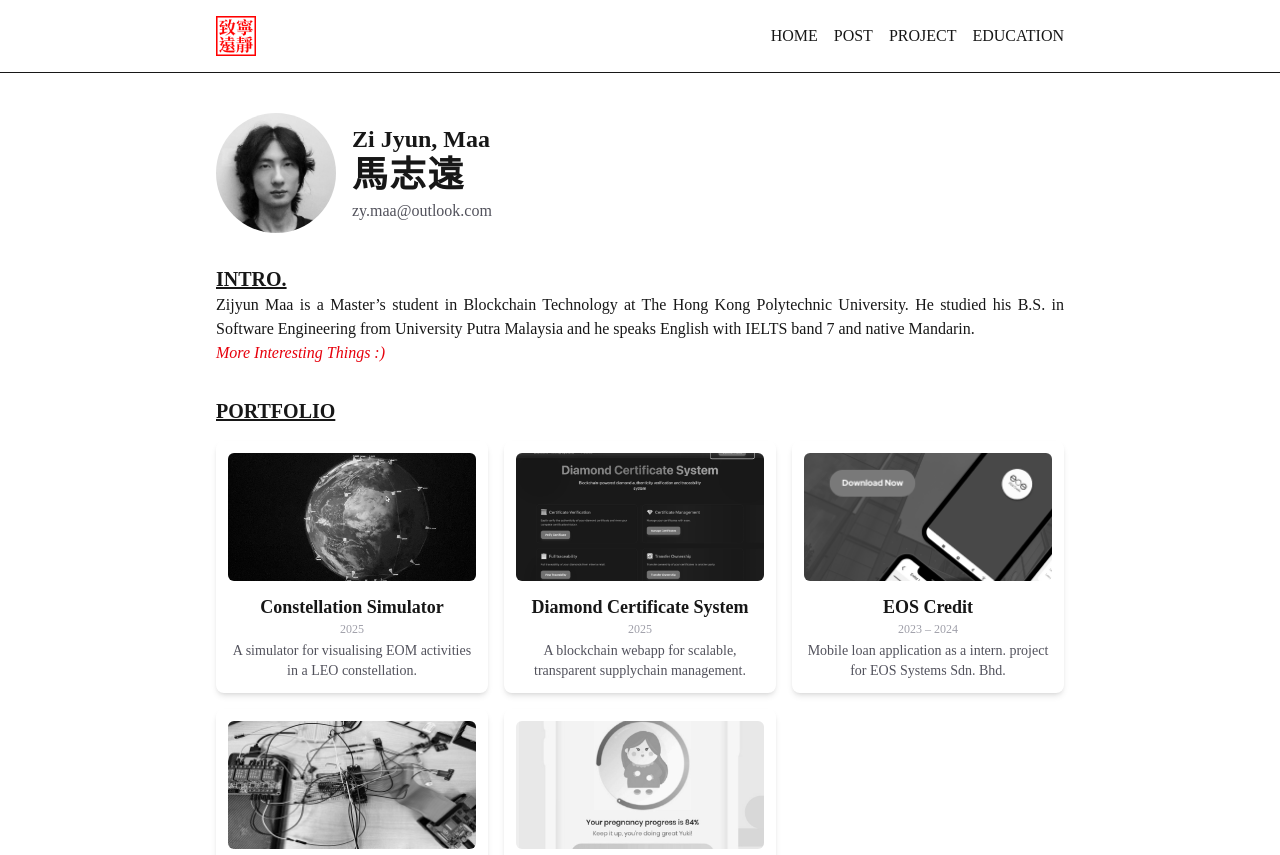
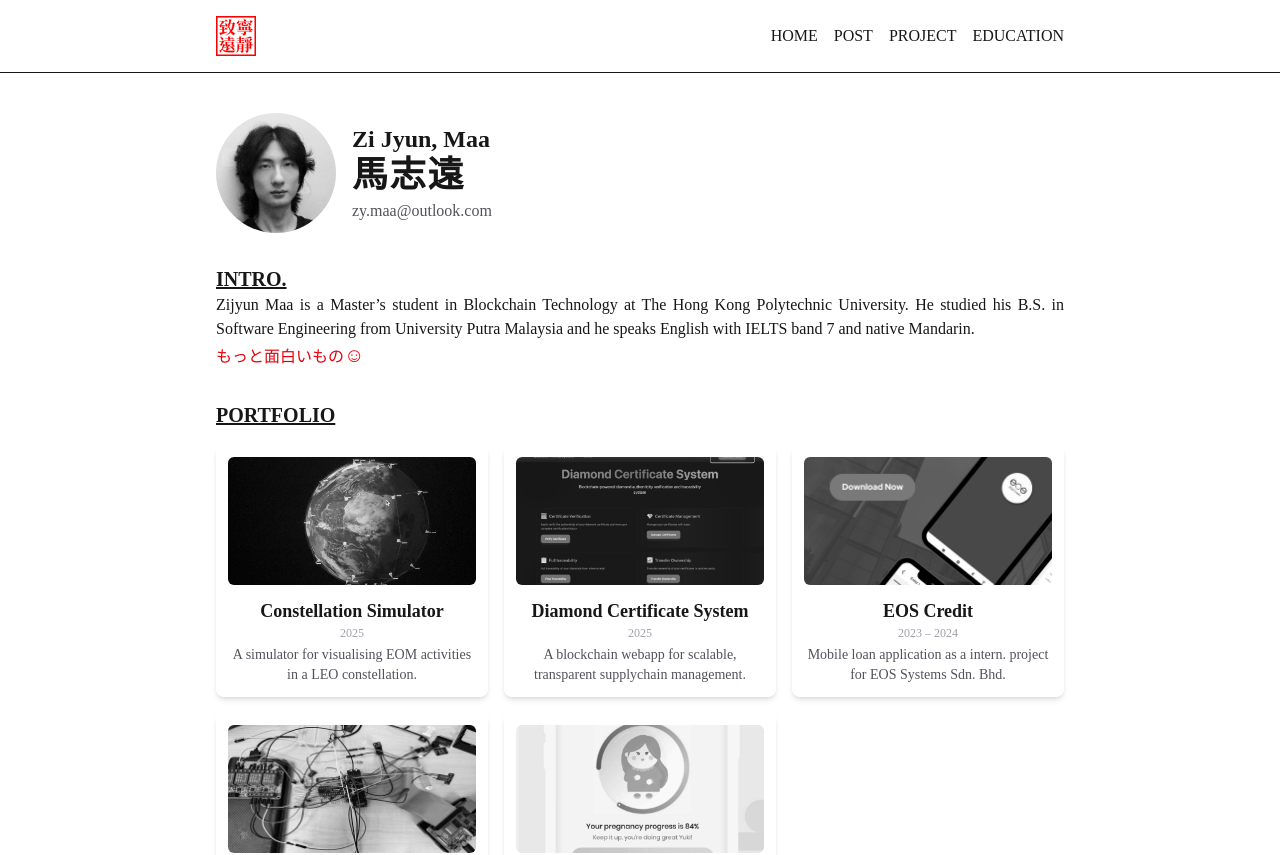
Before and after one commit to MaaZiJyun/official-profile, a Next.js app: page / in a window 1280 px wide. Shown: the top 855 px of the page. Built offline with nearby package versions, Linux system fonts and the light colour scheme.

Commit message:
update a little

```diff
--- a/src/app/page.tsx
+++ b/src/app/page.tsx
@@ -28,11 +28,9 @@ export default function Home() {
           Engineering from University Putra Malaysia and he speaks English with
           IELTS band 7 and native Mandarin.
         </p>
-        <a
-          className="text-red-600 italic hover:underline"
-          href="https://domuki.top"
-        >
-          More Interesting Things :)
+        <a className="text-red-600 hover:underline" href="https://domuki.top">
+          <span>もっと面白いもの</span>
+          <span className="text-xl">☺</span>
         </a>
       </div>
 
@@ -89,9 +87,7 @@ export default function Home() {
                 </div>
                 <div className="mt-3 text-lg font-semibold">{p.title}</div>
                 <div className="text-xs text-zinc-400">{p.year}</div>
-                <div className="mt-1 text-sm text-zinc-600">
-                  {p.desc}
-                </div>
+                <div className="mt-1 text-sm text-zinc-600">{p.desc}</div>
               </div>
             </Link>
           ))}
```
